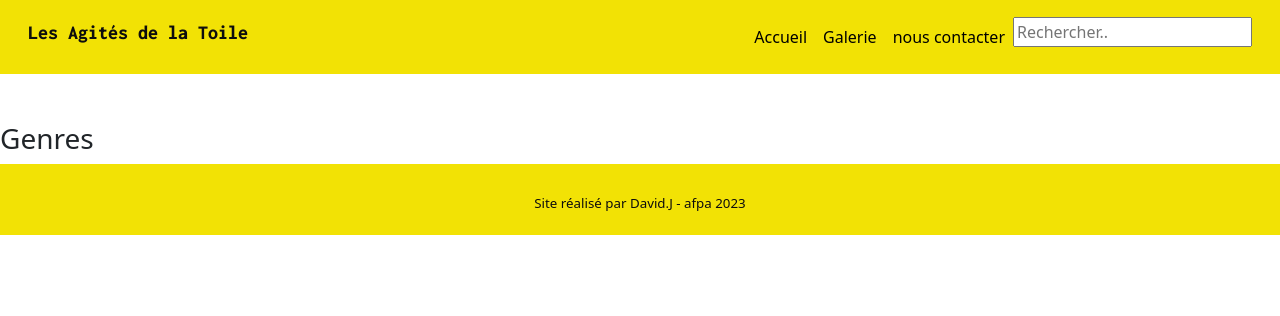
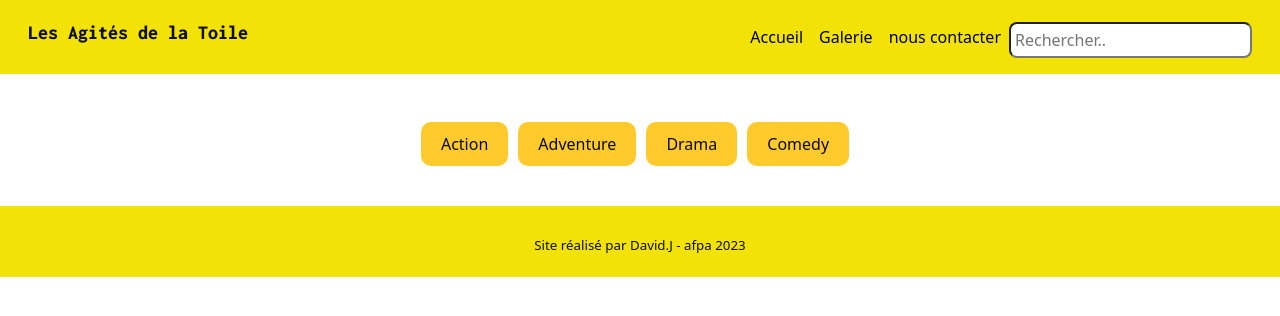
Before and after one commit to AlexMouchez/Cinema-JS, a plain HTML site: page LesAgitesDeLaToile/galerie.html in a window 1280 px wide. Drawn offline with nearby package versions, Linux system fonts and the light colour scheme; no server answers.

Commit message:
commit soir 31

```diff
--- a/LesAgitesDeLaToile/css/style.css
+++ b/LesAgitesDeLaToile/css/style.css
@@ -98,11 +98,6 @@ footer p {
 }
 
 
-
-
-
-
-
 .container h1 {
     font-family: 'Inconsolata', monospace;
 }
@@ -116,8 +111,6 @@ footer p {
     margin: 15px ;
 
 }
-
-
 
 
 
@@ -166,3 +159,31 @@ footer p {
 .bordure-img{
     border: solid 5px #FFCA2C;
 }
+
+/* .borderBandeAnnonce {
+    border: solid 5px #FFCA2C;
+} */
+
+#searchbar {
+    margin-top: 5px;
+    border-radius: 8px;
+    padding: 4px;
+}
+
+
+#tags {
+    margin:0;
+    display: flex;
+    justify-content: center;
+}
+
+
+ .tag{
+     color: rgb(10, 10, 10);
+    padding:10px 20px;
+    background-color: #FFCA2C;
+    border-radius: 10px;
+    margin-right: 10px;
+    margin-bottom: 40px;
+   display:flex;
+}
--- a/LesAgitesDeLaToile/galerie.html
+++ b/LesAgitesDeLaToile/galerie.html
@@ -47,24 +47,37 @@
 
             </div>
     </nav>
-    <section class="row col-12">
-        <article class="col-3">
+    <!-- <section class="row col-12"> -->
+        <!-- <article class="col-3">
             <div class="filter">
                 <h3>Genres</h3>
 
             </div>
-        </article>
-
-        <div class="container col-9">
+        </article> -->
 
 
+<!--
+        <div id="tags">
+            <button type="button" class="tag" >Action </button>
+            <button type="button" class="tag" >Adventure </button>
+            <button type="button" class="tag" >Comedy </button>
+            <button type="button" class="tag" >Drama </button>
+
+        </div> -->
+
+        <div id="tags">
+            <div class="tag">Action</div>
+            <div class="tag">Adventure</div>
+            <div class="tag">Drama</div>
+            <div class="tag">Comedy</div>
+        </div>
 
 
             <div id="modo">
 
             </div>
 
-        </div>
+
     </section>
 
 
--- a/LesAgitesDeLaToile/scripts.js
+++ b/LesAgitesDeLaToile/scripts.js
@@ -43,14 +43,14 @@ function init() {
        if (trailerVideo) {
          const videoKey = trailerVideo.key;
          document.getElementById('modo').innerHTML += `
-           <button type="button" class="btn btn-warning" data-bs-toggle="modal" data-bs-target="#Modale${index}">
-             <img src="https://www.themoviedb.org/t/p/w220_and_h330_face${data.results[index].poster_path}">
+           <button type="button" class="btn btn-warning btn-sm mb-4 ms-4" data-bs-toggle="modal" data-bs-target="#Modale${index}">
+             <img class="d-flex " src="https://www.themoviedb.org/t/p/w220_and_h330_face${data.results[index].poster_path}">
            </button>
 
            <div class="modal fade" id="Modale${index}" tabindex="-1" aria-labelledby="ModalLabel" aria-hidden="true">
              <div class="modal-dialog ">
                <div class="modal-content">
-                 <div class="modal-header d-flex justify-content-center text-warning font-weight-bold">
+                 <div class="modal-header d-flex justify-content-center text-dark fs-1 text  fw-bold text-uppercase">
                    <h5 class="modal-title" id="ModalLabel">${data.results[index].title}</h5>
                  </div>
                 <div class=" d-flex justify-content-center mt-3 ">
@@ -58,8 +58,10 @@ function init() {
                 </div>
                  <div class="modal-body">
                    <p>${data.results[index].overview}</p>
-                   <hr class="text-secondary" >
-                   <iframe width="465" height="315" src="https://www.youtube.com/embed/${videoKey}" frameborder="0" allowfullscreen></iframe>
+                   <hr class="text-secondary " >
+                   </div>
+                  <div class= "modal-body d-flex justify-content-center h-100 mb-4 " id="Bande-annonce" >
+                   <iframe class="border border-2 border-warning"  src="https://www.youtube.com/embed/${videoKey}" frameborder="0" allowfullscreen></iframe>
                  </div>
                  <div class="modal-footer">
                    <button type="button" class="bouton-retour" data-bs-dismiss="modal">Retour</button>
```
